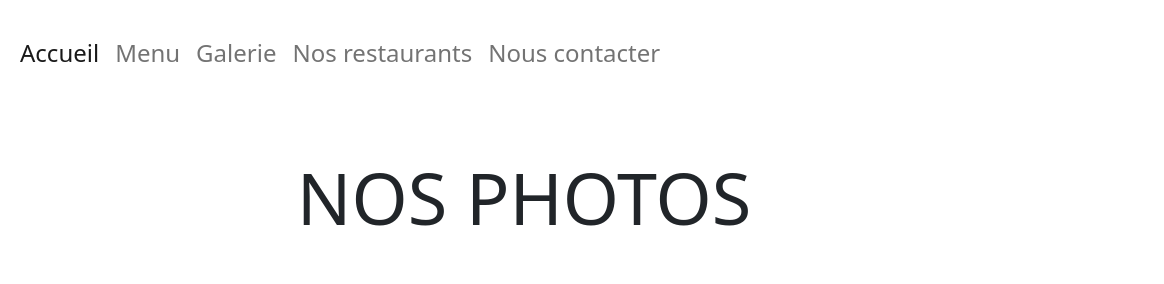
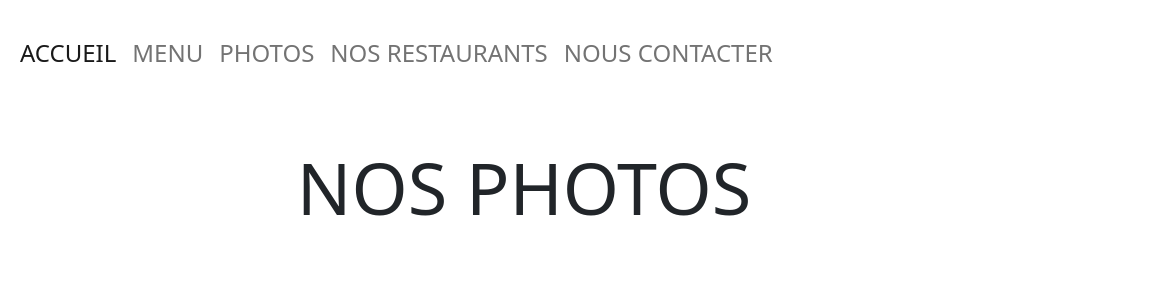
Before and after one commit to rohmerpauline/restaurant-css-framework, a plain HTML site: page galerie.html in a window 1280 px wide. Shown: the top 284 px of the page, 116-1280 px from the left. Drawn offline with nearby package versions, Linux system fonts and the light colour scheme.

Commit message:
change html

```diff
--- a/galerie.html
+++ b/galerie.html
@@ -11,7 +11,7 @@
     </head>
     <body>
 <!--NAVBAR-->
-        <nav class="navbar navbar-expand-lg navbar-light">
+        <nav class="navbar navbar-expand-lg navbar-light bg-white fixed-top">
             <div class="container-fluid">
             <a class="navbar-brand" href="index.html">
                 <img src="images/logo.png" alt="Logo chez Mauricette" style="width:100px; height:auto">
@@ -21,11 +21,11 @@
             </button>
             <div class="collapse navbar-collapse fs-4" id="navbarNavAltMarkup">
                 <div class="navbar-nav">
-                <a class="nav-link active text-center" aria-current="page" href="index.html">Accueil</a>
-                <a class="nav-link text-center" href="menu.html">Menu</a>
-                <a class="nav-link text-center" href="galerie.html">Galerie</a>
-                <a class="nav-link text-center" href="nosrestaurants.html">Nos restaurants</a>
-                <a class="nav-link text-center" href="nouscontacter.html">Nous contacter</a>
+                <a class="nav-link active text-center text-uppercase" aria-current="page" href="index.html">Accueil</a>
+                <a class="nav-link text-center text-uppercase" href="menu.html">Menu</a>
+                <a class="nav-link text-center text-uppercase" href="galerie.html">Photos</a>
+                <a class="nav-link text-center text-uppercase" href="nosrestaurants.html">Nos restaurants</a>
+                <a class="nav-link text-center text-uppercase" href="nouscontacter.html">Nous contacter</a>
                 </div>
             </div>
             </div>
@@ -33,10 +33,10 @@
 
 
 <!--MAIN CONTENT-->
-        <main>
+        <main class="pt-5">
 
         <!--Galerie photos-->
-            <div class="container">
+            <div class="container pt-5">
                 <div class="row justify-content-center text-center my-5">
                     <h1 class="col-12 text-uppercase display-2">Nos Photos</h1>
                 </div>
```
Also changed, not shown: galeriepage2.html (+8 -8 lines), galeriepage3.html (+8 -8 lines), galeriepage4.html (+8 -8 lines), index.html (+8 -8 lines), menu.html (+8 -8 lines), nosrestaurants.html (+8 -8 lines), nouscontacter.html (+8 -8 lines).
